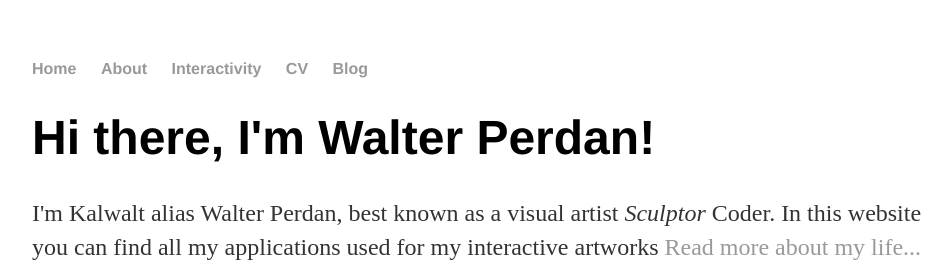
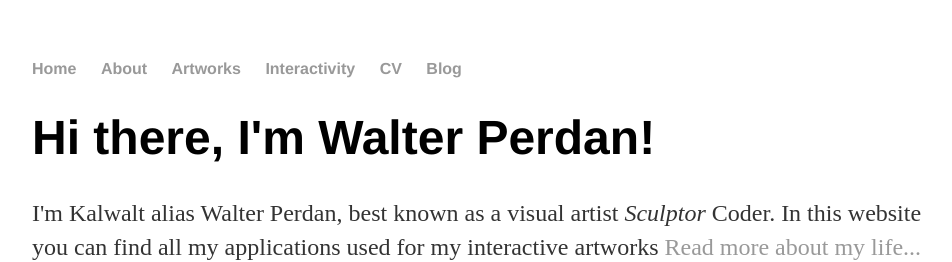
Before and after one commit to kalwalt/kalwalt.github.io, a Jekyll site: the page built from index.html, in a window 1280 px wide. Shown: the top 262 px of the page, without its empty margins (160-1112 px from the left). Built offline with Jekyll 4.4.1, drawn with Linux system fonts in a browser that asks for light colours.

Commit message:
added artowks page, to be continued

```diff
--- a/_layouts/default.html
+++ b/_layouts/default.html
@@ -11,6 +11,7 @@
 	    		<ul>
 	        		<li><a href="/">Home</a></li>
 		        	<li><a href="/about">About</a></li>
+							<li><a href="/artworks">Artworks</a></li>
 							<li><a href="/interactivity"> Interactivity</a></li>
 	        		<li><a href="/cv">CV</a></li>
 	        		<li><a href="/blog">Blog</a></li>
```
